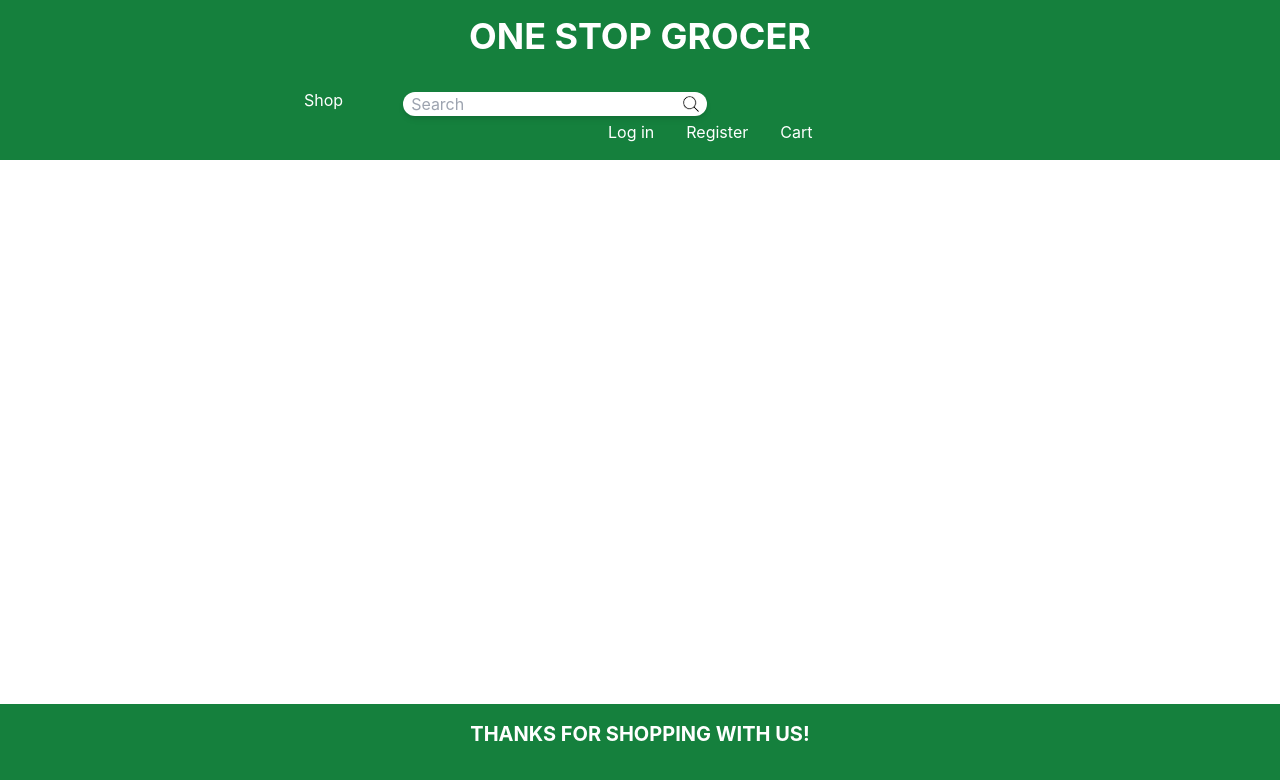
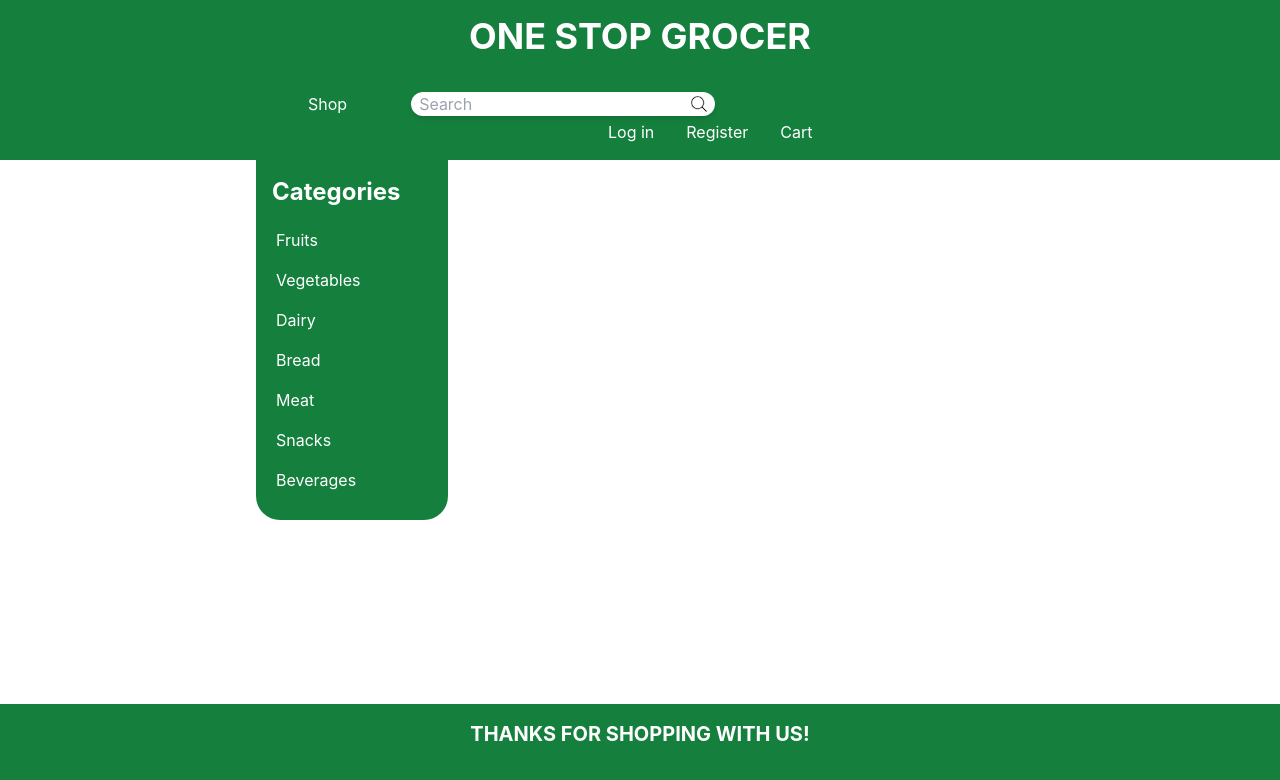
Before and after one commit to mikebashford/one-stop-groceries, a React (Create React App) app: page / in a window 1280 px wide. Shown: the top 780 px of the page. Built offline with nearby package versions, Linux system fonts and the light colour scheme; no server answers.

Commit message:
Added options menu popup when hovering over Shop button

```diff
--- a/src/App.tsx
+++ b/src/App.tsx
@@ -4,11 +4,13 @@ import Navbar from "./components/Navbar.tsx";
 import Users from "./components/Users.tsx";
 import Register from "./components/Register.tsx";
 import Footer from "./components/Footer.tsx";
+import ShopOptionsList from "./components/ShopOptionsList";
 
 function App() {
   const [users, setUsers] = useState([]);
   const [currentUser, setCurrentUser] = useState({});
   const [isModalOpen, setIsModalOpen] = useState(false);
+  const [isSidebarOpen, setIsSidebarOpen] = useState(false);
 
   useEffect(() => {
     fetchUsers();
@@ -41,9 +43,18 @@ function App() {
     console.log(data.users);
   };
 
+  const handleSidebar = () => {
+    setIsSidebarOpen(!isSidebarOpen);
+    console.log(isSidebarOpen);
+  };
+
   return (
     <div className="App">
-      <Navbar />
+      <Navbar handleSidebar={handleSidebar} />
+      <ShopOptionsList
+        sidebarOpen={isSidebarOpen}
+        handleSidebar={handleSidebar}
+      />
       <Register
         openModal={openCreateModal}
         closeModal={closeModal}
--- a/src/components/Navbar.tsx
+++ b/src/components/Navbar.tsx
@@ -1,4 +1,6 @@
-export default function navbar() {
+import React from "react";
+
+export default function navbar({ handleSidebar }) {
   return (
     <div>
       <div className="flex flex-wrap bg-green-700 text-white p-4 justify-center">
@@ -7,7 +9,9 @@ export default function navbar() {
       <div className="navbar flex flex-wrap bg-green-700 text-white p-4">
         <div className="ms-72 max-md:hidden"></div>
         <div className="flex space-x-12">
-          <p>Shop</p>
+          <button className="flex" onMouseEnter={handleSidebar}>
+            Shop
+          </button>
           <div className="flex ms-8 w-80 h-8 relative">
             <label htmlFor="search-input" className="flex"></label>
             <input
--- /dev/null
+++ b/src/components/ShopOptionsList.tsx
@@ -0,0 +1,39 @@
+import React from "react";
+
+export default function ShopOptionsList({ sidebarOpen, handleSidebar }) {
+  return (
+    <div
+      className={`${
+        sidebarOpen
+          ? "hidden"
+          : "block md:block md:relative rounded-br-3xl rounded-bl-3xl inset-y-0 left-64 w-48 bg-green-700 text-white p-4"
+      }`}
+      onMouseLeave={handleSidebar}
+    >
+      <p className="text-2xl font-bold mb-4">Categories</p>
+      <ul>
+        <li className="mb-2">
+          <button>Fruits</button>
+        </li>
+        <li className="mb-2">
+          <button>Vegetables</button>
+        </li>
+        <li className="mb-2">
+          <button>Dairy</button>
+        </li>
+        <li className="mb-2">
+          <button>Bread</button>
+        </li>
+        <li className="mb-2">
+          <button>Meat</button>
+        </li>
+        <li className="mb-2">
+          <button>Snacks</button>
+        </li>
+        <li className="mb-2">
+          <button>Beverages</button>
+        </li>
+      </ul>
+    </div>
+  );
+}
```
